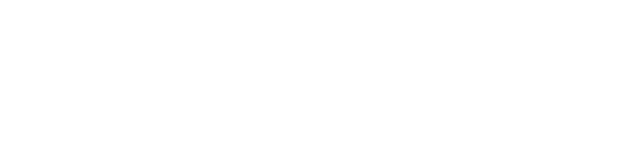
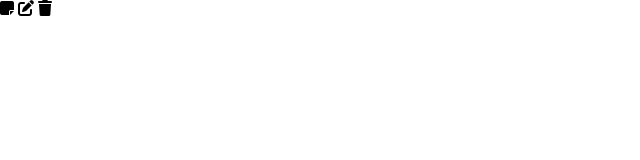
Before and after one commit to zacopedia/Javascript-Challenges, a plain HTML site: page To Do List App V2/index.html in a window 1280 px wide. Shown: the full height of the page, 0-640 px from the left. Drawn offline with Linux system fonts and the light colour scheme.

Commit message:
add icons

```diff
--- a/To Do List App V2/index.html
+++ b/To Do List App V2/index.html
@@ -4,12 +4,16 @@
     <meta charset="UTF-8">
     <meta name="viewport" content="width=device-width, initial-scale=1.0">
     <link rel="stylesheet" href="./style.css">
+    <!-- FontAwesome CDN -->
+    <link rel="stylesheet" href="https://cdnjs.cloudflare.com/ajax/libs/font-awesome/6.5.1/css/all.min.css">
+
     <title>Document</title>
 </head>
 <body>
 
-
-
+    <i class="fa-solid fa-note-sticky"></i>
+    <i class="fa-solid fa-pen-to-square"></i>
+    <i class="fa-solid fa-trash"></i>
     <script src="./app.js"></script>
 </body>
 </html>
```
